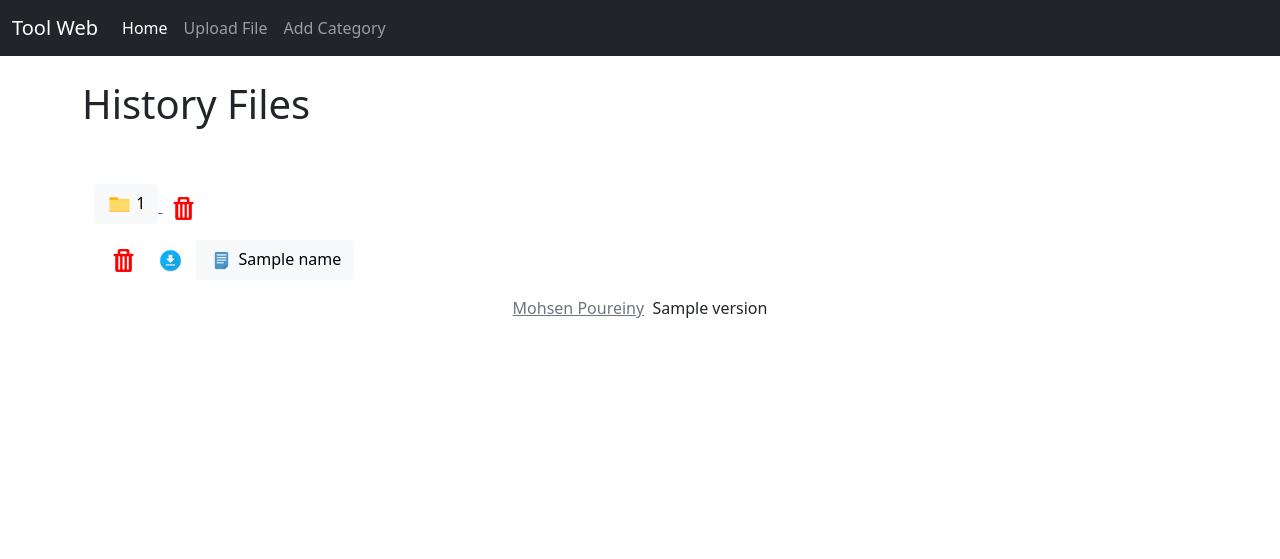
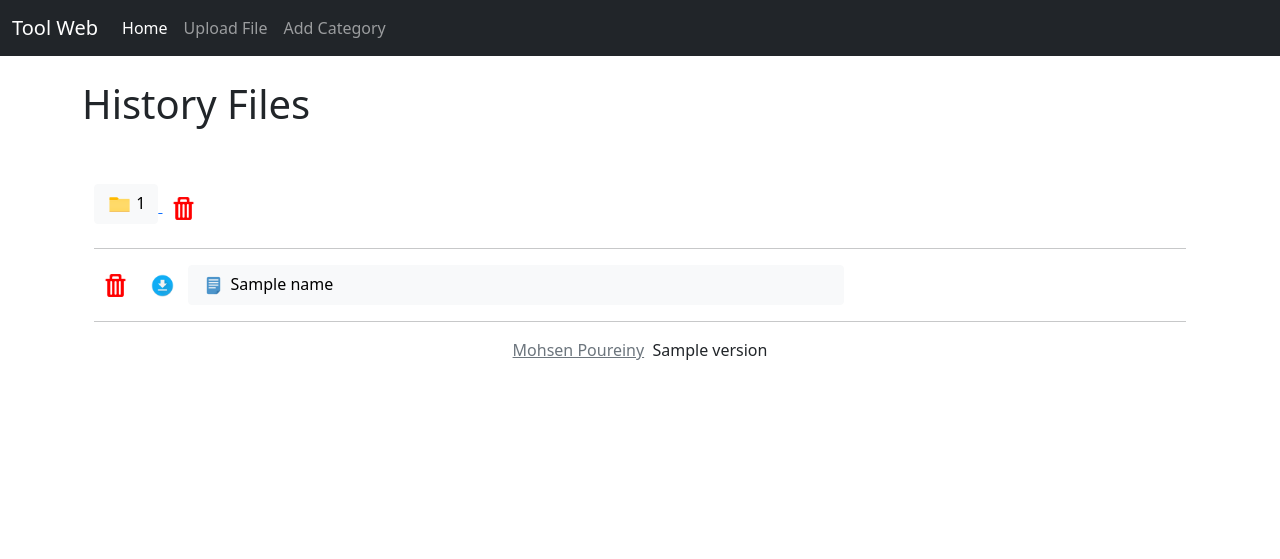
Before and after one commit to Mohsenpoureiny/toolsWebPack, a Flask app: template templates/index.html in a window 1280 px wide. Shown: the top 559 px of the page. Run offline with Flask 2, Linux system fonts and the light colour scheme; the template is opened without the code that fills it: most values are stand-ins (such as "Sample title", 1, 10 or a date in 2020); data that the repository does not hold is empty; parts of the project's set-up code (start-up, migrations or seed data) failed here and were passed over.

Commit message:
add Hr to files

```diff
--- a/static/css/style.css
+++ b/static/css/style.css
@@ -34,3 +34,32 @@ body {
         font-size: 3.5rem;
     }
 }
+
+.btn-file {
+    width: 60%;
+    text-align: left !important;
+    word-wrap: break-word;
+
+}
+
+.file-item {
+    margin-top: 0.5rem !important;
+}
+
+@media screen and (max-width:569px) {
+    .file-item {
+        margin-top: 1rem !important;
+        /* border-left-style: solid;
+        border-left-width: 4px;
+        border-left-color: #0099ff;
+        border-top-left-radius: 30px;
+        border-bottom-left-radius: 30px;
+
+
+        border-right-style: solid;
+        border-right-width: 4px;
+        border-right-color: #0099ff;
+        border-top-right-radius: 30px;
+        border-bottom-right-radius: 30px; */
+    }
+}
--- a/templates/index.html
+++ b/templates/index.html
@@ -58,20 +58,21 @@
 				<img class="folder-icon" src="./static/img/trash.png" />
 			</a>
 		</a>
+		<hr/>
 		{% for file in names[1] %}
-		<li class="m-2">
+		<li class=" file-item">
 			<a class="btn btn-sm" href="./delete/{{names[0]}}/{{file}}">
 				<img class="folder-icon" src="./static/img/trash.png" />
 			</a>
 			<a class="btn btn-sm" download="{{file}}" href="./download/{{names[0]}}/{{file}}">
 				<img class="folder-icon" src="./static/img/download.ico" />
 			</a>
-			<a class="btn btn-light" href="./download/{{names[0]}}/{{file}}" target="_blank">
+			<a class="btn btn-light btn-file" href="./download/{{names[0]}}/{{file}}" target="_blank">
 				<img class="folder-icon" src="./static/img/file.png" />
 				{{file}}
 			</a>
-
 		</li>
+		<hr/>
 		{% endfor %}
 		{% endfor %}
 		{% endfor %}
@@ -86,6 +87,7 @@
 </main>
 <script>
 	setInterval(()=>{
+		return;
 		axios.get("/api/files").then((res)=>{
 			if(res.data.dirlist.length !=0){
 			$("#dir-root").empty();
@@ -104,14 +106,14 @@
 				</a>`);
 				res.data.filesData[dir].map((file)=>{
 				$("#dir-root").append(`
-				<li class="m-2">
-					<a class="btn btn-sm" href="./delete/${dir}/${file}">
+				<li class=" file-item">
+					<a class="btn btn-sm " href="./delete/${dir}/${file}">
 						<img class="folder-icon" src="./static/img/trash.png" />
 					</a>
 					<a class="btn btn-sm" download="${file}" href="./download/${dir}/${file}">
 						<img class="folder-icon" src="./static/img/download.ico" />
 					</a>
-					<a class="btn btn-light" href="./download/${dir}/${file}" target="_blank">
+					<a class="btn btn-light btn-file" href="./download/${dir}/${file}" target="_blank">
 						<img class="folder-icon" src="./static/img/file.png" />
 						${file}
 					</a>
```
